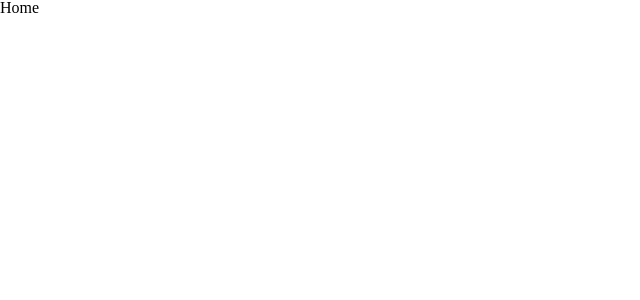
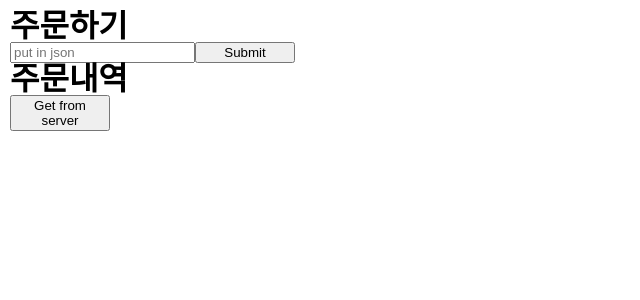
Before and after one commit to wjlee611/talk-kiosk-client, a React (Create React App) app: page / in a window 1280 px wide. Shown: the top 300 px of the page, without its empty margins (0-640 px from the left). Built offline with nearby package versions, Linux system fonts and the light colour scheme.

Commit message:
success server req-res

```diff
--- a/package.json
+++ b/package.json
@@ -10,8 +10,10 @@
     "@types/node": "^16.11.46",
     "@types/react": "^18.0.15",
     "@types/react-dom": "^18.0.6",
+    "axios": "^0.27.2",
     "react": "^18.2.0",
     "react-dom": "^18.2.0",
+    "react-hook-form": "^7.33.1",
     "react-query": "^4.0.0",
     "react-router-dom": "^5.3.0",
     "react-scripts": "5.0.1",
--- a/src/App.tsx
+++ b/src/App.tsx
@@ -50,6 +50,17 @@ table {
 	border-collapse: collapse;
 	border-spacing: 0;
 }
+
+* {
+  box-sizing: border-box;
+}
+body {
+  font-family: 'Source Sans Pro', sans-serif;
+}
+a {
+  text-decoration: none;
+  color: inherit;
+}
 `;
 
 function App() {
--- /dev/null
+++ b/src/api.ts
@@ -0,0 +1,50 @@
+import axios from "axios";
+
+const header = {
+  "Content-Type": `application/json`,
+};
+
+export interface IOrdered {
+  order: number;
+  price: number;
+  takeout: boolean;
+  menu: {
+    id: number;
+    set?: number[];
+    option?: number[];
+  };
+}
+
+interface IgetOrder {
+  code: number;
+  isSuccess: boolean;
+  message: string;
+  result: {
+    jsonInfo: IOrdered[];
+  };
+}
+
+export function postOrdered(data: JSON) {
+  const json = {
+    data: data,
+  };
+  console.log(json);
+  axios
+    .post("https://talking-kiosk.shop/app/ordered", JSON.stringify(json), {
+      headers: header,
+    })
+    .then((res) => console.log(res))
+    .catch((err) => console.log(err));
+}
+
+export async function getOrdered() {
+  try {
+    const res = await axios.get<IgetOrder>(
+      "https://talking-kiosk.shop/app/ordered"
+    );
+    const result = res.data.result.jsonInfo;
+    return result;
+  } catch (err) {
+    console.log(err);
+  }
+}
--- a/src/index.tsx
+++ b/src/index.tsx
@@ -1,14 +1,14 @@
 import ReactDOM from "react-dom/client";
-import { QueryClient, QueryClientProvider } from "react-query";
+// import { QueryClient, QueryClientProvider } from "react-query";
 import App from "./App";
 
-const queryClient = new QueryClient();
+// const queryClient = new QueryClient();
 
 const root = ReactDOM.createRoot(
   document.getElementById("root") as HTMLElement
 );
 root.render(
-  <QueryClientProvider client={queryClient}>
-    <App />
-  </QueryClientProvider>
+  // <QueryClientProvider client={queryClient}>
+  <App />
+  // </QueryClientProvider>
 );
--- a/src/routes/KioskHome.tsx
+++ b/src/routes/KioskHome.tsx
@@ -1,5 +1,50 @@
+import { useForm } from "react-hook-form";
+import styled from "styled-components";
+import { getOrdered, postOrdered } from "../api";
+
+const Wrapper = styled.div`
+  width: 100vw;
+  height: 100vh;
+  display: flex;
+  flex-direction: column;
+  margin: 10px;
+  overflow: hidden;
+`;
+const Title = styled.h1`
+  font-size: 32px;
+  font-weight: 700;
+`;
+const Button = styled.button`
+  width: 100px;
+`;
+
+interface IForm {
+  ordered: string;
+}
 function KioskHome() {
-  return <h1>Home</h1>;
+  const { register, handleSubmit } = useForm<IForm>();
+  const onValid = (data: IForm) => {
+    const jsonData = JSON.parse(data.ordered);
+    postOrdered(jsonData);
+  };
+  const getOrderList = async () => {
+    const orderList = await getOrdered();
+    console.log(orderList);
+  };
+  return (
+    <Wrapper>
+      <Title>주문하기</Title>
+      <form onSubmit={handleSubmit(onValid)}>
+        <input
+          {...register("ordered", { required: true })}
+          placeholder="put in json"
+        />
+        <Button>Submit</Button>
+      </form>
+      <Title>주문내역</Title>
+      <Button onClick={getOrderList}>Get from server</Button>
+    </Wrapper>
+  );
 }
 
 export default KioskHome;
```
Also changed, not shown: 1 other file (tests, documents, lock files or other folders).
